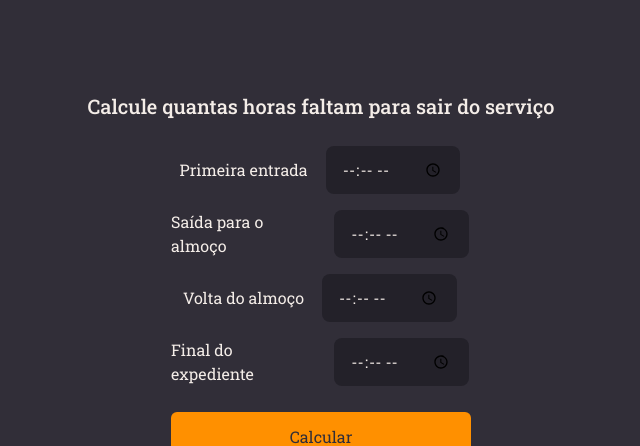
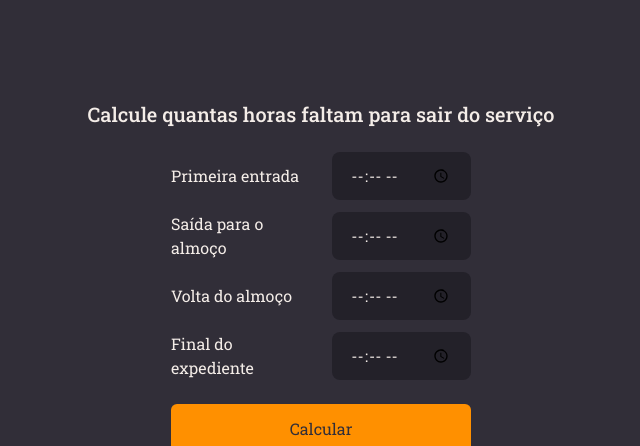
Before and after one commit to hiroyamaguch/quanto-falta, a Next.js app: page / in a window 1280 px wide. Shown: the top 446 px of the page, without its empty margins (319-959 px from the left). Built offline with nearby package versions, Linux system fonts and the light colour scheme.

Commit message:
fix: define size of inputs

```diff
--- a/src/components/Input.tsx
+++ b/src/components/Input.tsx
@@ -32,21 +32,16 @@ export const Input: React.FC<InputProps> = ({
   const borderFocusColor = hasFocus ? 'border-orange-600' : 'border-transparent'
 
   return (
-    <div className="flex items-center justify-center space-x-4">
+    <div className="flex w-full items-center justify-between space-x-4">
       {label && <p>{label}</p>}
-      <div
-        className={`relative rounded-lg border-2 ${borderFocusColor}`}
+      <input
+        type="text"
+        className={`h-[48px] max-w-[200px] rounded-lg border-2 bg-input-600 px-4 py-2 outline-none ${borderFocusColor}`}
+        autoComplete="off"
         onFocus={handleFocus}
-        onBlur={handleBlur}
-      >
-        <input
-          type="text"
-          className="h-[48px] w-full rounded-lg bg-input-600 px-4 py-2 outline-none"
-          autoComplete="off"
-          {...register(name)}
-          {...rest}
-        />
-      </div>
+        {...register(name, { onBlur: handleBlur })}
+        {...rest}
+      />
     </div>
   )
 }
```
